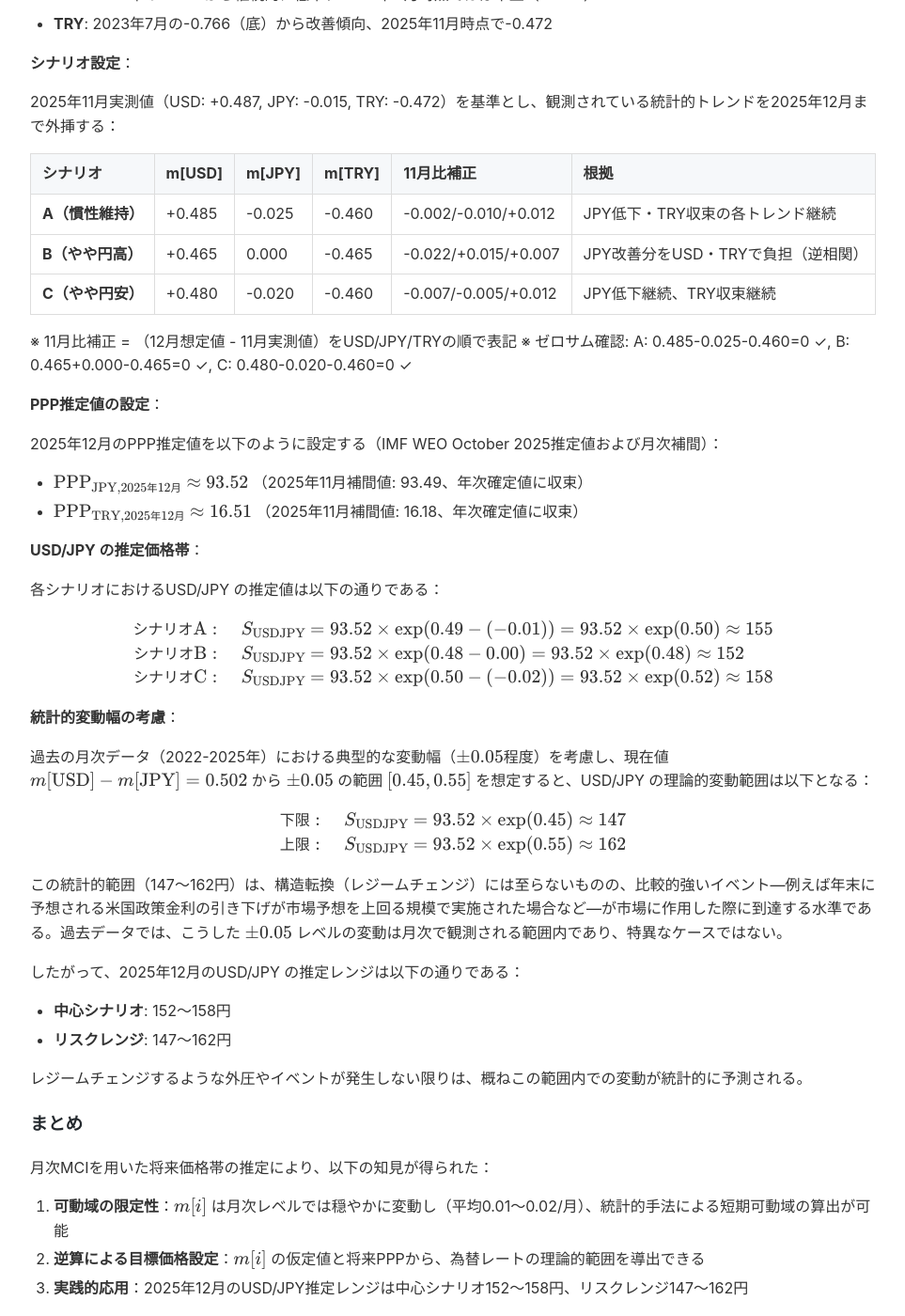
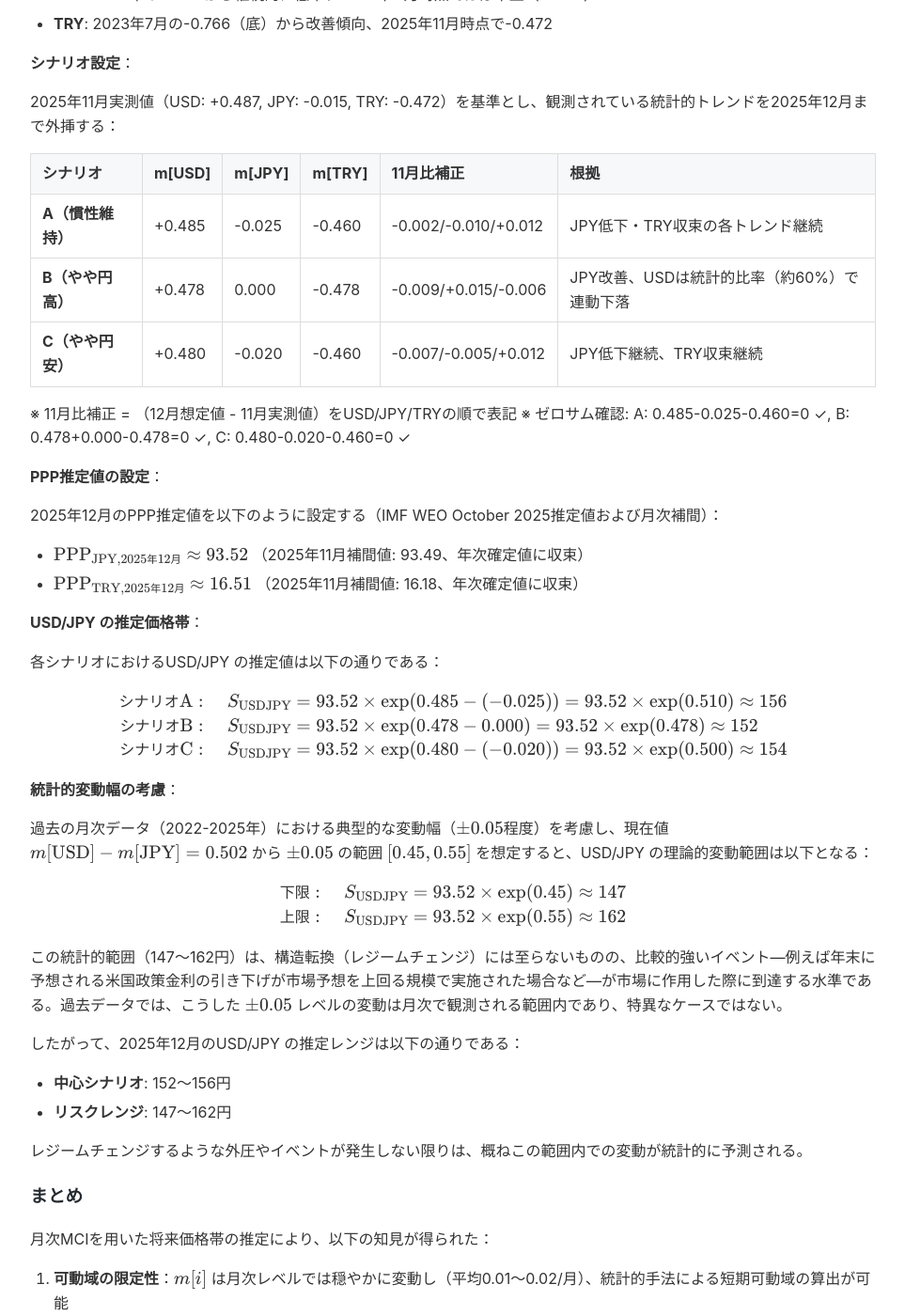
Before and after one commit to onigirito/MCI_Mikan-3-Currency-clr-Index_, a Jekyll site: the page built from docs/CHAPTER8_DRAFT.md, in a window 1280 px wide and 1400 px high, scrolled down 7346 px. Shown: the whole window at 94% size, without its empty margins (158-1121 px from the left). Built offline with Jekyll 4.4.1, drawn with Linux system fonts in a browser that asks for light colours; our own code applies the rules of GitHub Pages for plain Markdown files; some of the changed text lies outside the part shown.

Commit message:
Chapter 8: シナリオBをUSD/JPY統計的変動比率（60%）に基づき修正
- 円上昇時のドル下落は平均60%の比率（5回の実績から算出）
- シナリオB: USDを+0.478に修正（JPY +0.015に対し-0.009の連動下落）
- USD/JPY推定値: 149円 → 152円に修正
- 中心シナリオ: 152〜156円（統計的に妥当な範囲に収束）
- ゼロサム制約を維持

🤖 Generated with [Claude Code](https://claude.com/claude-code)

Co-Authored-By: Claude <noreply@anthropic.com>

```diff
--- a/docs/CHAPTER8_DRAFT.md
+++ b/docs/CHAPTER8_DRAFT.md
@@ -235,11 +235,11 @@ $$
 | シナリオ | m[USD] | m[JPY] | m[TRY] | 11月比補正 | 根拠 |
 |---------|--------|--------|--------|-----------|------|
 | **A（慣性維持）** | +0.485 | -0.025 | -0.460 | -0.002/-0.010/+0.012 | JPY低下・TRY収束の各トレンド継続 |
-| **B（やや円高）** | +0.465 | 0.000 | -0.465 | -0.022/+0.015/+0.007 | JPY改善分をUSD・TRYで負担（逆相関） |
+| **B（やや円高）** | +0.478 | 0.000 | -0.478 | -0.009/+0.015/-0.006 | JPY改善、USDは統計的比率（約60%）で連動下落 |
 | **C（やや円安）** | +0.480 | -0.020 | -0.460 | -0.007/-0.005/+0.012 | JPY低下継続、TRY収束継続 |
 
 ※ 11月比補正 = （12月想定値 - 11月実測値）をUSD/JPY/TRYの順で表記
-※ ゼロサム確認: A: 0.485-0.025-0.460=0 ✓, B: 0.465+0.000-0.465=0 ✓, C: 0.480-0.020-0.460=0 ✓
+※ ゼロサム確認: A: 0.485-0.025-0.460=0 ✓, B: 0.478+0.000-0.478=0 ✓, C: 0.480-0.020-0.460=0 ✓
 
 **PPP推定値の設定**：
 
@@ -254,9 +254,9 @@ $$
 
 $$
 \begin{align}
-\text{シナリオA}: \quad S_{\text{USDJPY}} &= 93.52 \times \exp(0.49 - (-0.01)) = 93.52 \times \exp(0.50) \approx 155 \\
-\text{シナリオB}: \quad S_{\text{USDJPY}} &= 93.52 \times \exp(0.48 - 0.00) = 93.52 \times \exp(0.48) \approx 152 \\
-\text{シナリオC}: \quad S_{\text{USDJPY}} &= 93.52 \times \exp(0.50 - (-0.02)) = 93.52 \times \exp(0.52) \approx 158
+\text{シナリオA}: \quad S_{\text{USDJPY}} &= 93.52 \times \exp(0.485 - (-0.025)) = 93.52 \times \exp(0.510) \approx 156 \\
+\text{シナリオB}: \quad S_{\text{USDJPY}} &= 93.52 \times \exp(0.478 - 0.000) = 93.52 \times \exp(0.478) \approx 152 \\
+\text{シナリオC}: \quad S_{\text{USDJPY}} &= 93.52 \times \exp(0.480 - (-0.020)) = 93.52 \times \exp(0.500) \approx 154
 \end{align}
 $$
 
@@ -275,7 +275,7 @@ $$
 
 したがって、2025年12月のUSD/JPY の推定レンジは以下の通りである：
 
-- **中心シナリオ**: 152〜158円
+- **中心シナリオ**: 152〜156円
 - **リスクレンジ**: 147〜162円
 
 レジームチェンジするような外圧やイベントが発生しない限りは、概ねこの範囲内での変動が統計的に予測される。
@@ -286,7 +286,7 @@ $$
 
 1. **可動域の限定性**：$m[i]$ は月次レベルでは穏やかに変動し（平均0.01〜0.02/月）、統計的手法による短期可動域の算出が可能
 2. **逆算による目標価格設定**：$m[i]$ の仮定値と将来PPPから、為替レートの理論的範囲を導出できる
-3. **実践的応用**：2025年12月のUSD/JPY推定レンジは中心シナリオ152〜158円、リスクレンジ147〜162円
+3. **実践的応用**：2025年12月のUSD/JPY推定レンジは中心シナリオ152〜156円、リスクレンジ147〜162円
 
 この分析手法は、Mikan 3-Currency clr Index が単なる事後的評価ツールではなく、統計的根拠に基づく短期的な将来分析のフレームワークとしての側面を持つことを示している。
 
```
